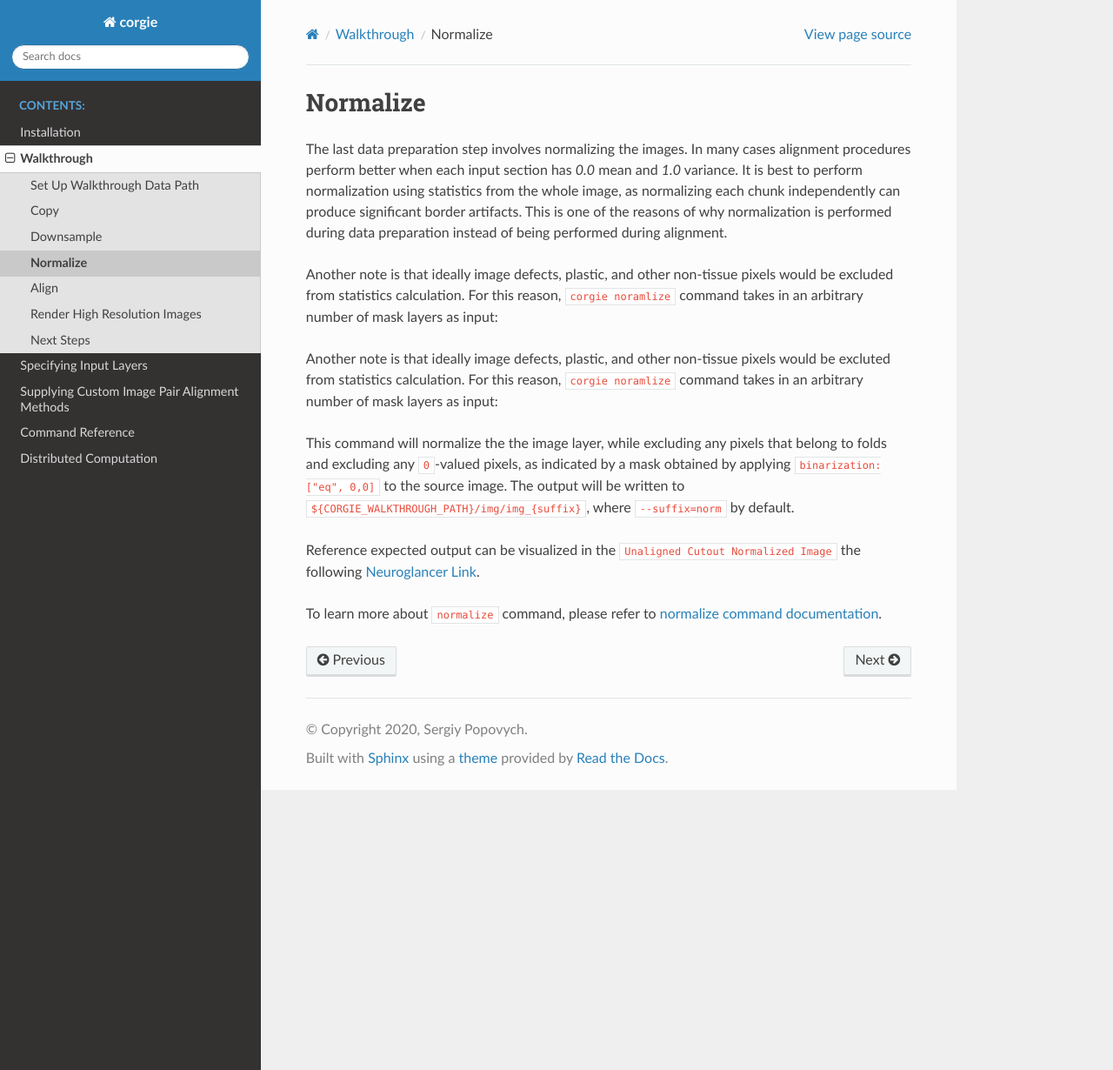
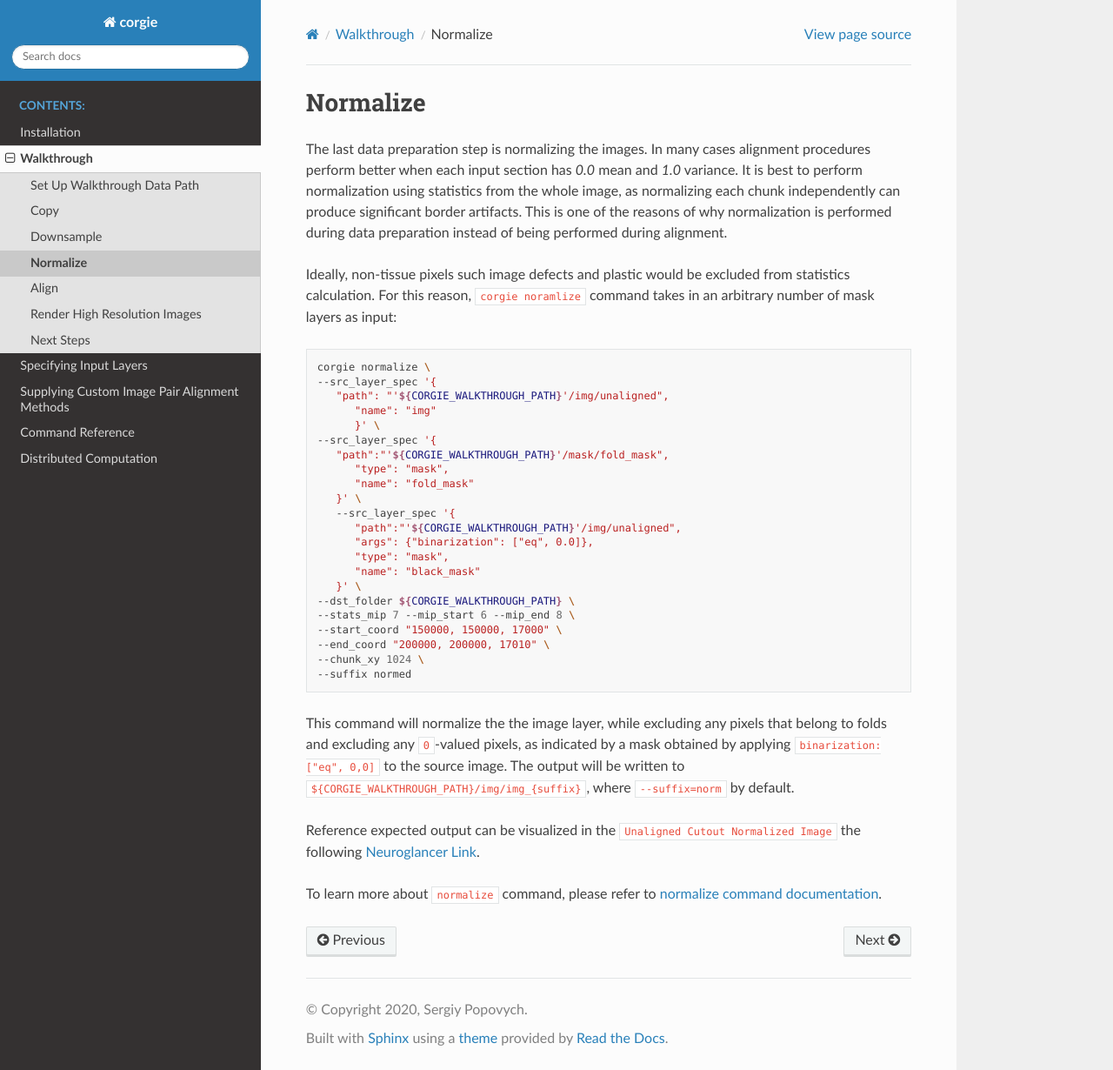
Before and after one commit to seung-lab/corgie, a Sphinx documentation site: the page built from docs/source/walkthrough/normalize.rst, in a window 1280 px wide and 1230 px high. Shown: the whole window at 87% size. Built offline with Sphinx 7.4.7 and the Read the Docs theme 2.0.0, drawn with Linux system fonts in a browser that asks for light colours.

Commit message:
Doc fixes

```diff
--- a/docs/source/walkthrough/downsample.rst
+++ b/docs/source/walkthrough/downsample.rst
@@ -13,7 +13,7 @@ Downsample fold mask:
 
 .. include:: downsample_mask_command.rst
 
-Note that unlike with ``copy`` command, we do not have to provide the destination parameter, as the downsampled data will be written to the source layer by default.
+Note that unlike with ``copy`` command, we the destination path parameter is not mandatory and will default to the source layer path.
 
 Downsampling for the mask and the image layer have to be done separately, because images are downsampled with average pooling strategy while masks are downsampled
 with max pooling strategy. You can refer to the following `article <https://machinelearningmastery.com/pooling-layers-for-convolutional-neural-networks/>`_ to
--- a/docs/source/walkthrough/next_steps.rst
+++ b/docs/source/walkthrough/next_steps.rst
@@ -3,6 +3,6 @@ Next Steps
 
 In the walkthrough, we performed naive sequential alignment of a single block using ``corgie align-block`` command without using distributed workers.
 
-To perform alignment of long stacks using ABCD alignment globalization, refer to ref:`corgie align` documentation.
+To perform alignment of long stacks using ABCD alignment globalization, refer to ref:`align command` documentation.
 
 To perform alignment using distributed workers, refer to :ref:`Distributed Computation` documentation.
--- a/docs/source/walkthrough/normalize.rst
+++ b/docs/source/walkthrough/normalize.rst
@@ -1,17 +1,17 @@
 Normalize
 ^^^^^^^^^
 
-The last data preparation step involves normalizing the images.
+The last data preparation step is normalizing the images.
 In many cases alignment procedures perform better when each input section has `0.0` mean and `1.0` variance.
 It is best to perform normalization using statistics from the whole image, as normalizing each chunk independently can
 produce significant border artifacts. This is one of the reasons of why normalization is performed during data preparation
 instead of being performed during alignment.
 
-Another note is that ideally image defects, plastic, and other non-tissue pixels would be excluded from statistics calculation.
+
+Ideally, non-tissue pixels such image defects and plastic would be excluded from statistics calculation.
 For this reason, ``corgie noramlize`` command takes in an arbitrary number of mask layers as input:
 
-Another note is that ideally image defects, plastic, and other non-tissue pixels would be excluted from statistics calculation.
-For this reason, ``corgie noramlize`` command takes in an arbitrary number of mask layers as input:
+.. include:: normalize_command.rst
 
 
 This command will normalize the the image layer, while excluding any pixels that belong to folds and excluding any ``0``-valued pixels, as indicated by a
```
Also changed, not shown: other parts of docs/source/walkthrough/downsample.rst (+1 -1 lines), docs/source/walkthrough/copy.rst (+6 -6 lines), docs/source/walkthrough/set_up_directory.rst (+5 -2 lines).
